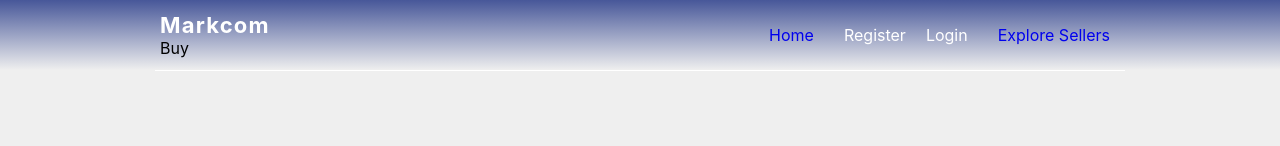
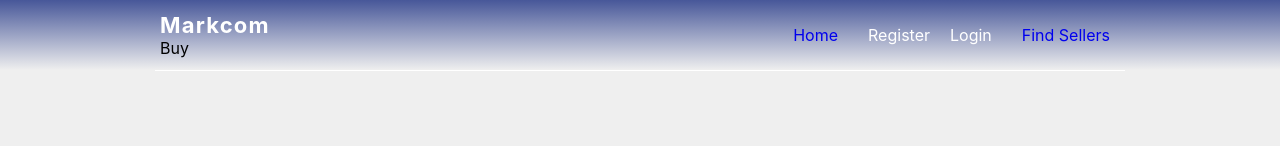
Before and after one commit to PiyushM8/MarkComFrontend, a React (Create React App) app: page / in a window 1280 px wide. Shown: the top 146 px of the page. Built offline with nearby package versions, Linux system fonts and the light colour scheme.

Commit message:
Changed name of routes

```diff
--- a/src/App.js
+++ b/src/App.js
@@ -22,7 +22,7 @@ function App() {
        !path.includes("customer") &&
        !path.includes("query") &&
        path !== "login" &&
-       path !== "all-sellers" &&
+       path !== "sellers" &&
        path !== "register" &&
        path !== "shoppingcart" &&
        path !== '404' &&
--- a/src/component/navbar/Navbar.jsx
+++ b/src/component/navbar/Navbar.jsx
@@ -40,8 +40,8 @@ function Navbar() {
               <div>Login</div>
             </div>
           </div>
-          <Link className="nav-item" to={"/all-sellers"}>
-            <div>Explore Sellers</div>
+          <Link className="nav-item" to={"/sellers"}>
+            <div>Find Sellers</div>
           </Link>
           <Link to="/customer" id="nav-dashboard-btn">Go to Dashboard</Link>
         </div>
```
